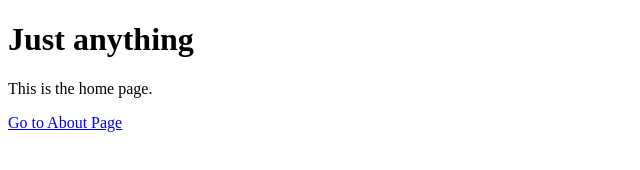
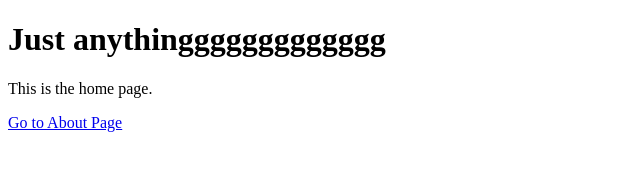
Before and after one commit to ValiantVarus/WebsiteTest, a plain HTML site: page index.html in a window 1280 px wide. Shown: the whole page, without its empty margins (0-640 px from the left). Drawn offline with Linux system fonts and the light colour scheme.

Commit message:
Update index.html

```diff
--- a/index.html
+++ b/index.html
@@ -2,10 +2,10 @@
 <!DOCTYPE html>
 <html>
 <head>
-  <title>Home Pageeeeeee</title>
+  <title>Home Page</title>
 </head>
 <body>
-  <h1>Just anything</h1>
+  <h1>Just anythinggggggggggggg</h1>
   <p>This is the home page.</p>
 
   <a href="about.html">Go to About Page</a>
```
